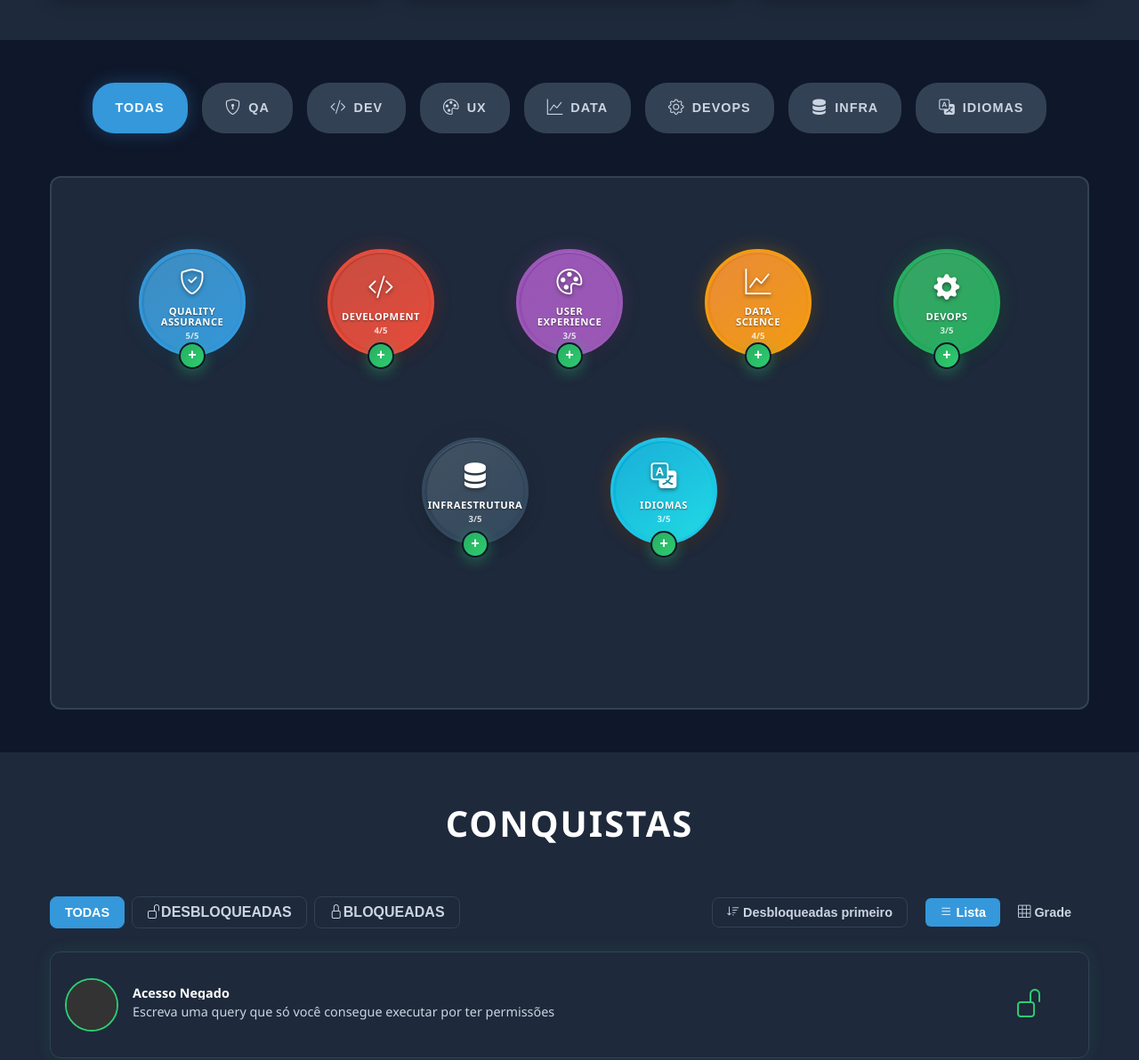
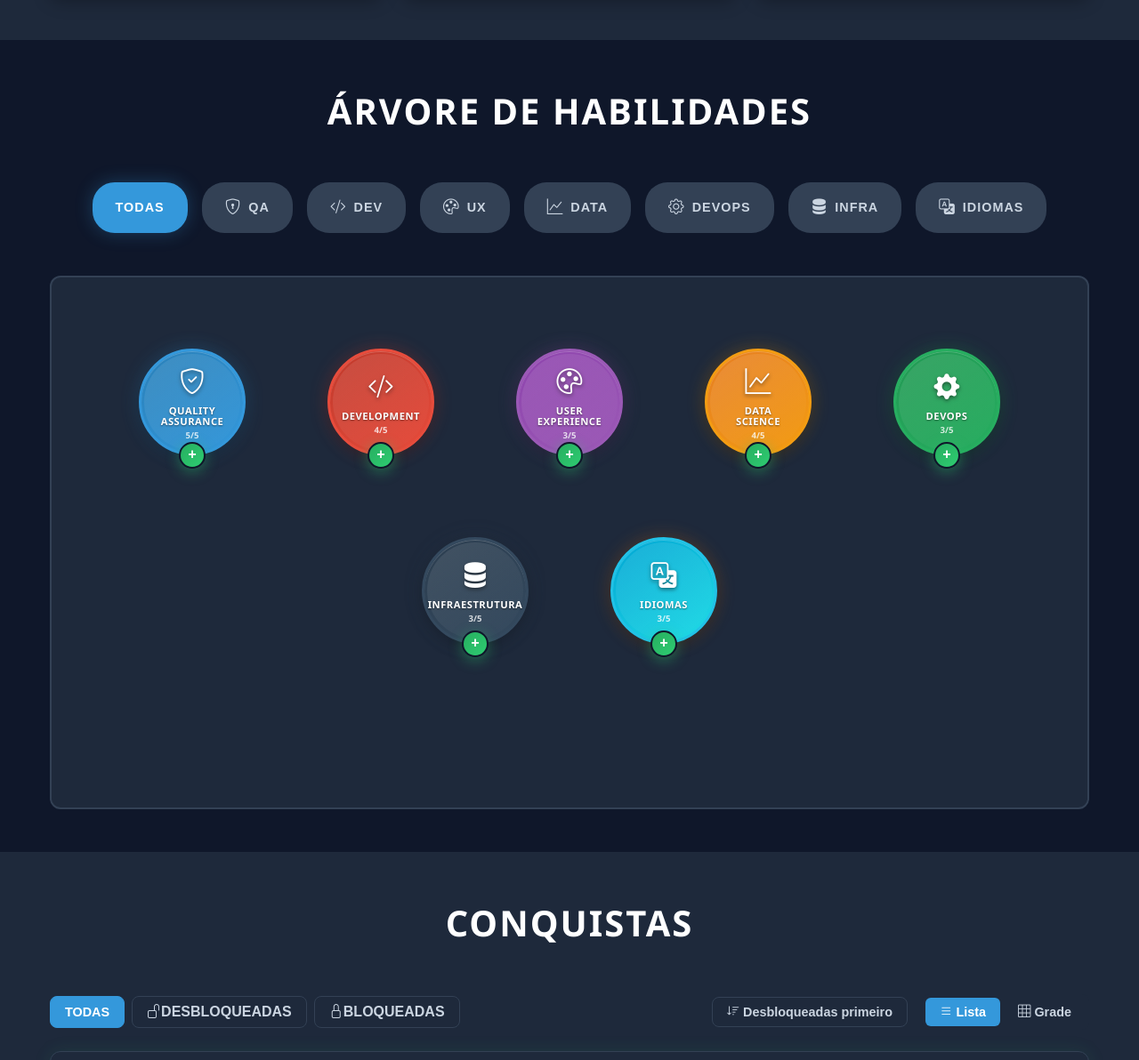
Before and after one commit to matteusbonotto/competence-page, a plain HTML site: page index.html in a window 1280 px wide. Shown: the part 625-1817 px from the top of the page at 89% size. Drawn offline with nearby package versions, Linux system fonts and the light colour scheme.

Commit message:
Notei que os textos estavam conrtando a altura, e corrigi.

```diff
--- a/index.html
+++ b/index.html
@@ -63,6 +63,7 @@
 
     <!-- Seção de Filtros e Árvore -->
     <section class="main-section">
+      <h2 class="section-title">ÁRVORE DE HABILIDADES</h2>
       <div class="container">
         <!-- Filtros de Categoria -->
         <div class="category-filters">
--- a/styles/desktop.css
+++ b/styles/desktop.css
@@ -87,7 +87,6 @@
     text-align: left !important;
     margin: 0 !important;
     font-size: 0.9rem !important;
-    line-height: 0.9 !important;
     font-weight: 600 !important;
     color: var(--color-text-primary) !important;
     overflow: hidden !important;
```
